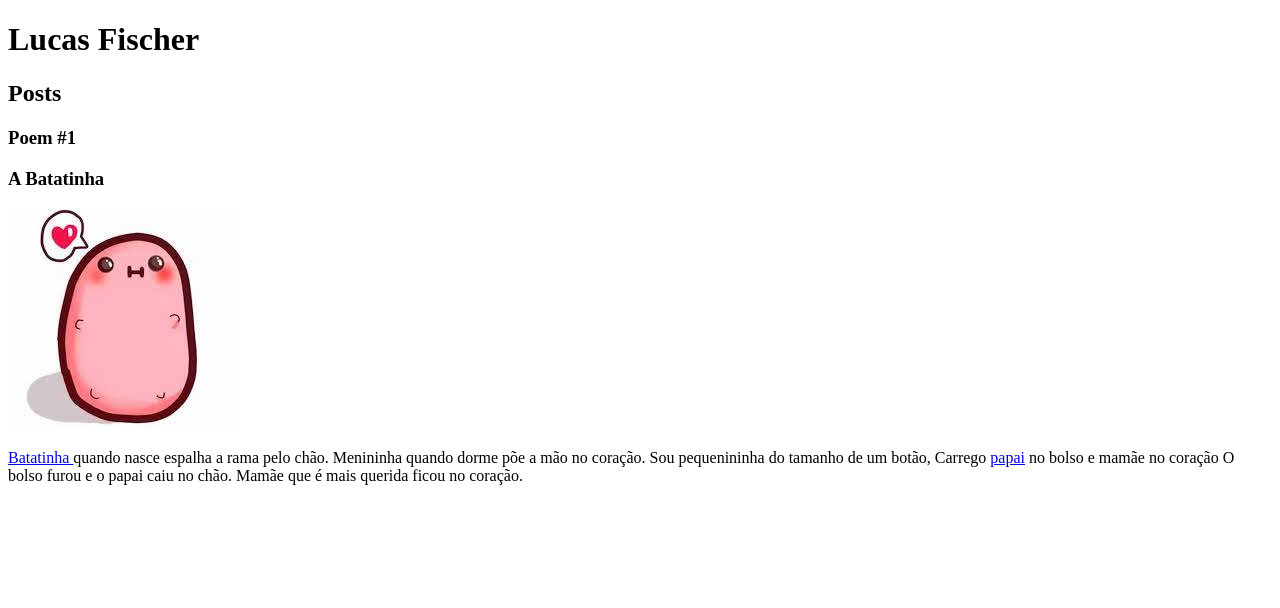
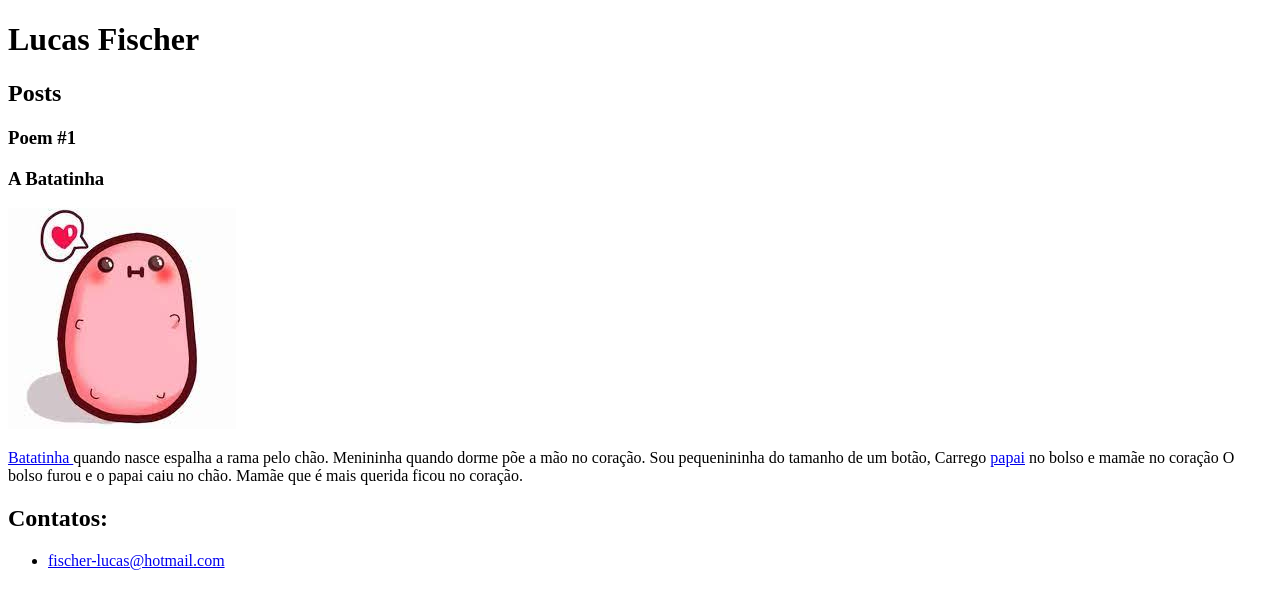
Before and after one commit to LucasFischer01/dio_desafio_github, a plain HTML site: page Curso_de_HTML/index.html in a window 1280 px wide. Drawn offline with Linux system fonts and the light colour scheme.

Commit message:
atualização dos estudos

```diff
--- a/Curso_de_HTML/index.html
+++ b/Curso_de_HTML/index.html
@@ -31,7 +31,14 @@
             </article>
         </section>
         <footer>
-
+            <header>
+                <h2>Contatos: </h2>
+            </header>
+            <ul>
+                <li>
+                    <a href="mailto:fischer-lucas@hotmail.com">fischer-lucas@hotmail.com</a>
+                </li>
+            </ul>
         </footer>
     </body>
 </html>
```
